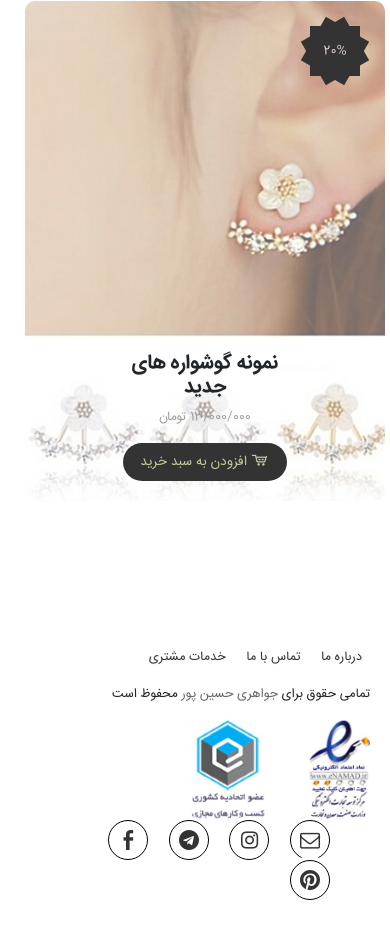
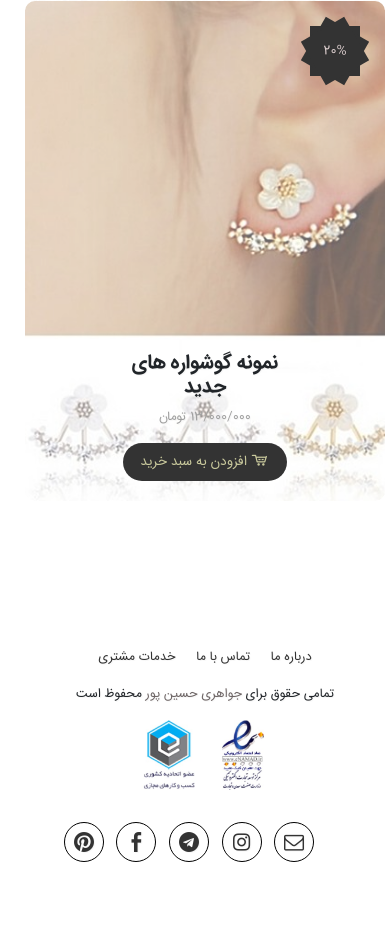
Before and after one commit to mehdi-gandomi/jwelery, a plain HTML site: page docs/index.html in a window 390 px wide. Shown: the part 2005-2937 px from the top of the page. After the commit the page ends 2899 px from the top, so only its background shows below. Drawn offline with Linux system fonts and the light colour scheme.

Commit message:
footer responsive bugs fixed

```diff
--- a/docs/index.html
+++ b/docs/index.html
@@ -430,12 +430,16 @@
                       </p>
                   </div>
                   <div class="col-lg-6 col-12">
+                      <div class="row">
+                          <div class="col-lg-4 ">
                             <a class="sign" href="#">
                                 <img src="img/samandehi.jpg" alt="">
                               </a>
                               <a class="sign" href="#">
                                       <img src="img/etehadie.jpg" alt="">
                                     </a>
+                          </div>
+                          <div class="col-lg-8">
                             <ul class="social-links">
                                 <li><a class="icon-mail" href="#" target="_blank" rel="noopener noreferrer"></a></li>
                                 <li><a class="icon-instagram" href="#" target="_blank" rel="noopener noreferrer"></a></li>
@@ -443,6 +447,9 @@
                                 <li><a class="icon-facebook" href="#" target="_blank" rel="noopener noreferrer"></a></li>
                                 <li><a class="icon-pinterest" href="#" target="_blank" rel="noopener noreferrer"></a></li>
                             </ul>
+                          </div>
+                      </div>
+
                   </div>
               </div>
             </div>
--- a/docs/scss/_custom.scss
+++ b/docs/scss/_custom.scss
@@ -288,7 +288,15 @@ body{
       padding: 0.5rem 1rem;
     }
   }
+  @media(max-width:992px){
+    footer{
+      text-align: center;
+      .social-links{
+        margin-top: 2rem;
+      }
+    }
 
+  }
   footer{
     margin-top: 8rem;
     .footer-links{
@@ -313,8 +321,8 @@ body{
       }
     }
     .sign{
-      width: 100px;
-      height: 100px;
+      width: 70px;
+      height: 70px;
       display: inline-block;
       img{
         max-width: 100%;
@@ -327,7 +335,7 @@ body{
       padding-right: 2rem;
       li{
         display: inline-block;
-        margin: 0 0.5rem;
+        margin: 0 0.25rem;
         /* Effect 3b */
         a {
           color: #333;
--- a/docs/scss/components/_overlay-menu.scss
+++ b/docs/scss/components/_overlay-menu.scss
@@ -21,6 +21,9 @@
     }
     .navbar{
         height: 160px !important;
+    }
+    .navbar-brand{
+        top:15px !important;
     }
     .left-nav,.right-nav{
         margin-top: 2rem;
```
Also changed, not shown: docs/css/main.css, docs/css/main.min.css, 2 other files. Lines whose indentation alone changed are shown as unchanged.
